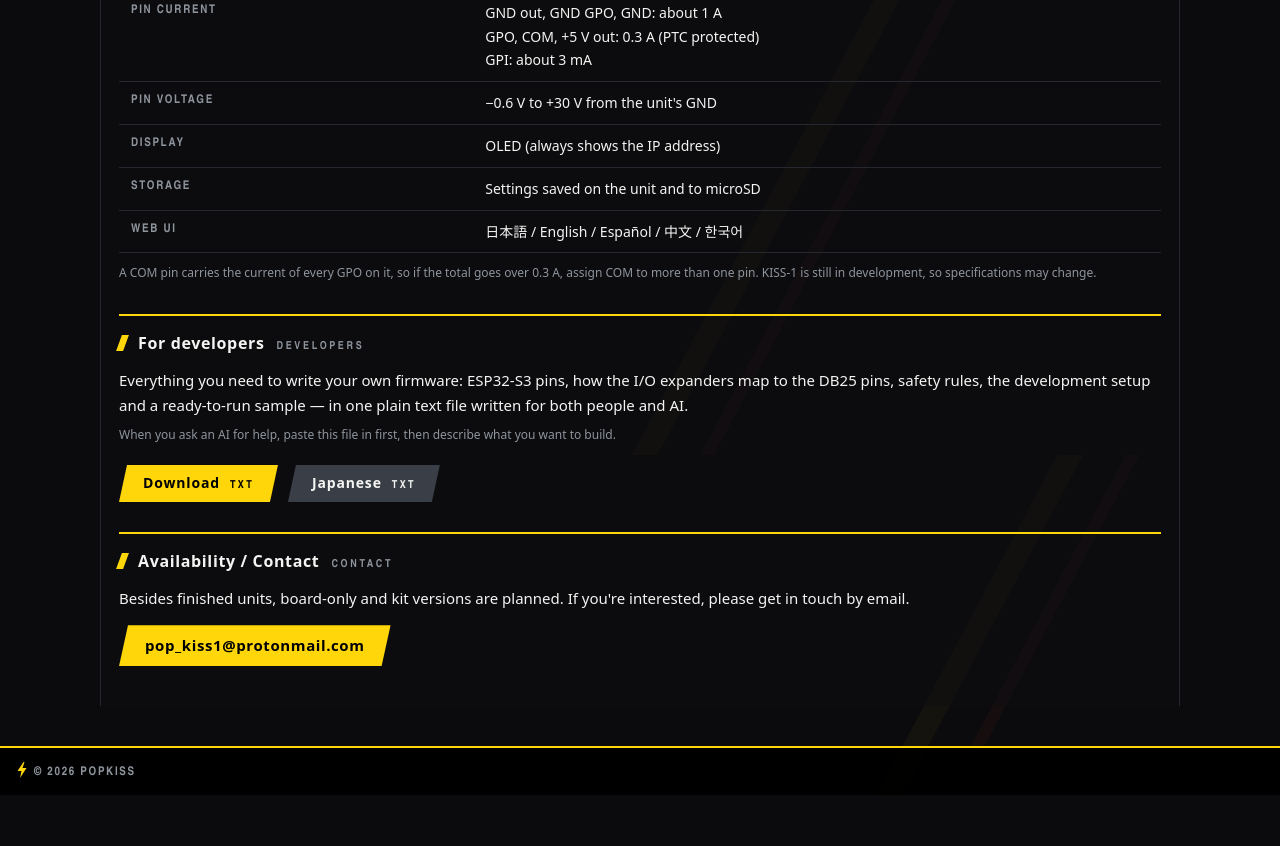
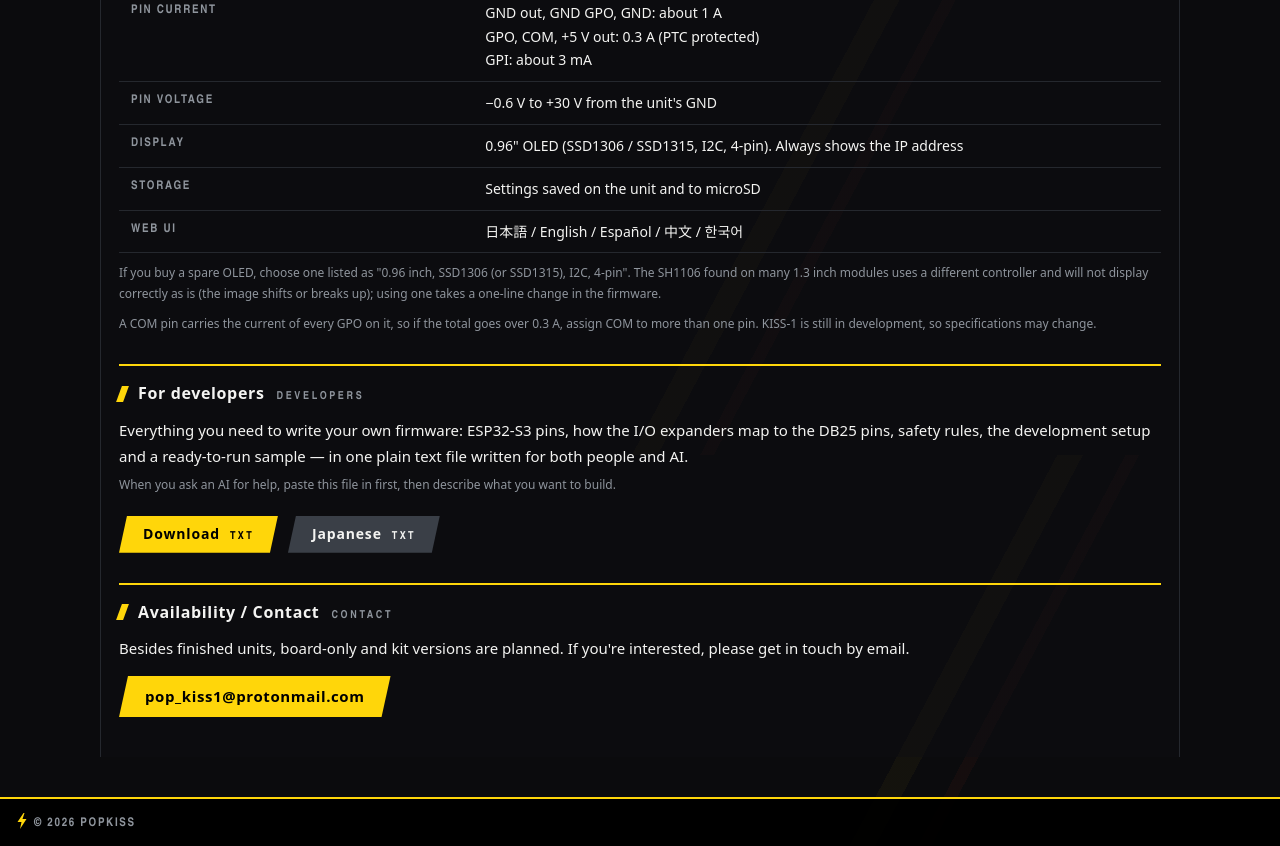
Before and after one commit to pop-kiss/pop-kiss.github.io, a plain HTML site: page kiss-1.html in a window 1280 px wide. Shown: the part 1945-2791 px from the top of the page. Before the commit the page ends 2740 px from the top, so only its background shows below. Drawn offline with Linux system fonts and the light colour scheme.

Commit message:
OLED の説明を追加

```diff
--- a/kiss-1.html
+++ b/kiss-1.html
@@ -113,11 +113,13 @@
    <tr><th>+5V out</th><td><span class="ja">合計 最大 5 A（DC 給電時）</span><span class="en">Up to 5 A in total (with DC power)</span></td></tr>
    <tr><th>Pin current</th><td><span class="ja">GND 出力・GND GPO・GND：約 1 A<br>GPO・COM・+5V 出力：0.3 A（PTC で保護）<br>GPI：約 3 mA</span><span class="en">GND out, GND GPO, GND: about 1 A<br>GPO, COM, +5 V out: 0.3 A (PTC protected)<br>GPI: about 3 mA</span></td></tr>
    <tr><th>Pin voltage</th><td><span class="ja">本体の GND から見て −0.6 V〜+30 V</span><span class="en">−0.6 V to +30 V from the unit's GND</span></td></tr>
-   <tr><th>Display</th><td><span class="ja">OLED（IP アドレスを常に表示）</span><span class="en">OLED (always shows the IP address)</span></td></tr>
+   <tr><th>Display</th><td><span class="ja">0.96 インチ OLED（SSD1306 / SSD1315・I2C・4 ピン）。IP アドレスを常に表示</span><span class="en">0.96" OLED (SSD1306 / SSD1315, I2C, 4-pin). Always shows the IP address</span></td></tr>
    <tr><th>Storage</th><td><span class="ja">本体と microSD に設定を保存</span><span class="en">Settings saved on the unit and to microSD</span></td></tr>
    <tr><th>Web UI</th><td>日本語 / English / Español / 中文 / 한국어</td></tr>
   </table>
+  <p class="note ja">OLED を買い足すときは「0.96 インチ・SSD1306（または SSD1315）・I2C・4 ピン」と書いてあるものを選んでください。1.3 インチに多い SH1106 は制御チップが違うので、そのままでは映りません（ずれたり乱れたりします）。使うならファームの設定を 1 行変える必要があります。</p>
   <p class="note ja">COM ピンは、つながっている GPO の電流をまとめて流すので、合計が 0.3 A を超えるときは COM を複数のピンに割り当ててください。開発中のため、仕様は変わることがあります。</p>
+  <p class="note en">If you buy a spare OLED, choose one listed as "0.96 inch, SSD1306 (or SSD1315), I2C, 4-pin". The SH1106 found on many 1.3 inch modules uses a different controller and will not display correctly as is (the image shifts or breaks up); using one takes a one-line change in the firmware.</p>
   <p class="note en">A COM pin carries the current of every GPO on it, so if the total goes over 0.3 A, assign COM to more than one pin. KISS-1 is still in development, so specifications may change.</p>
  </section>
 
```
Also changed, not shown: dl/kiss-1_dev_en.txt, dl/kiss-1_dev_ja.txt.
